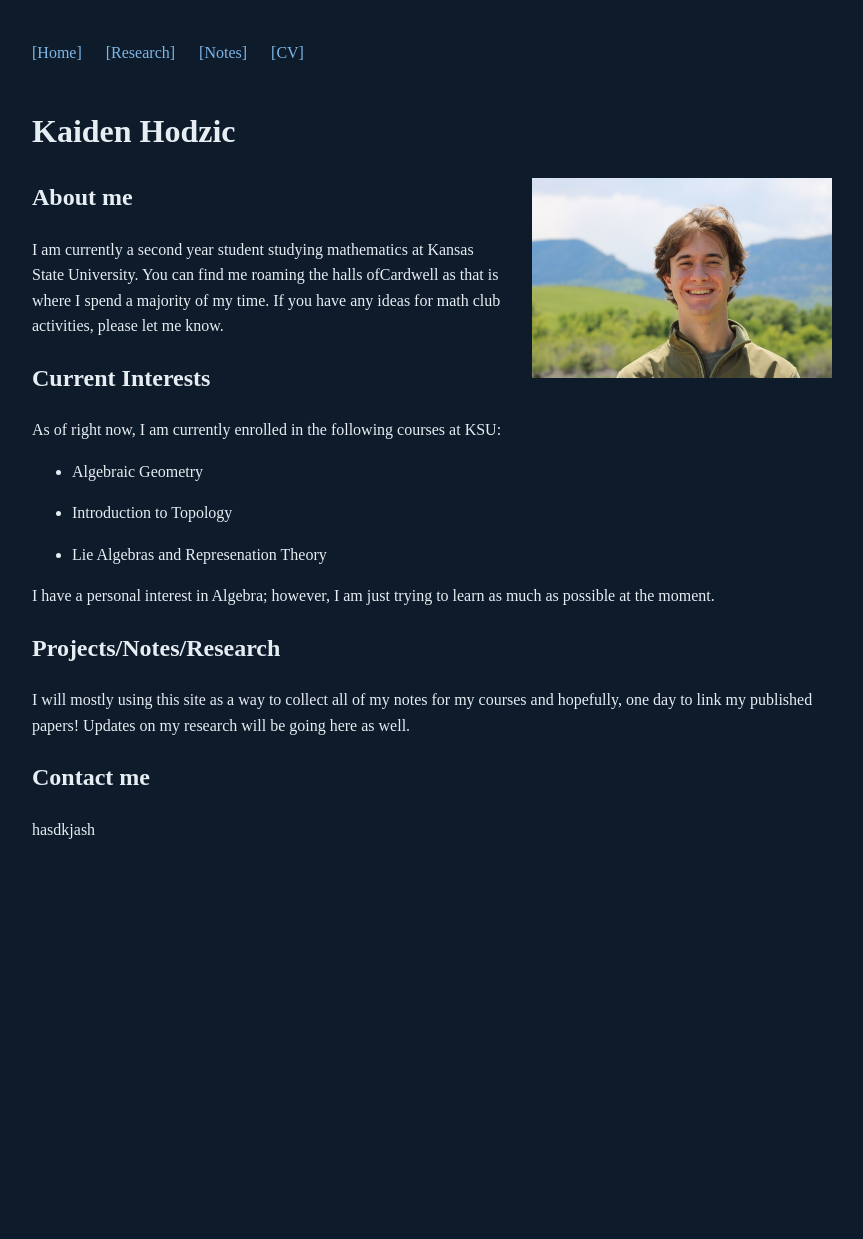
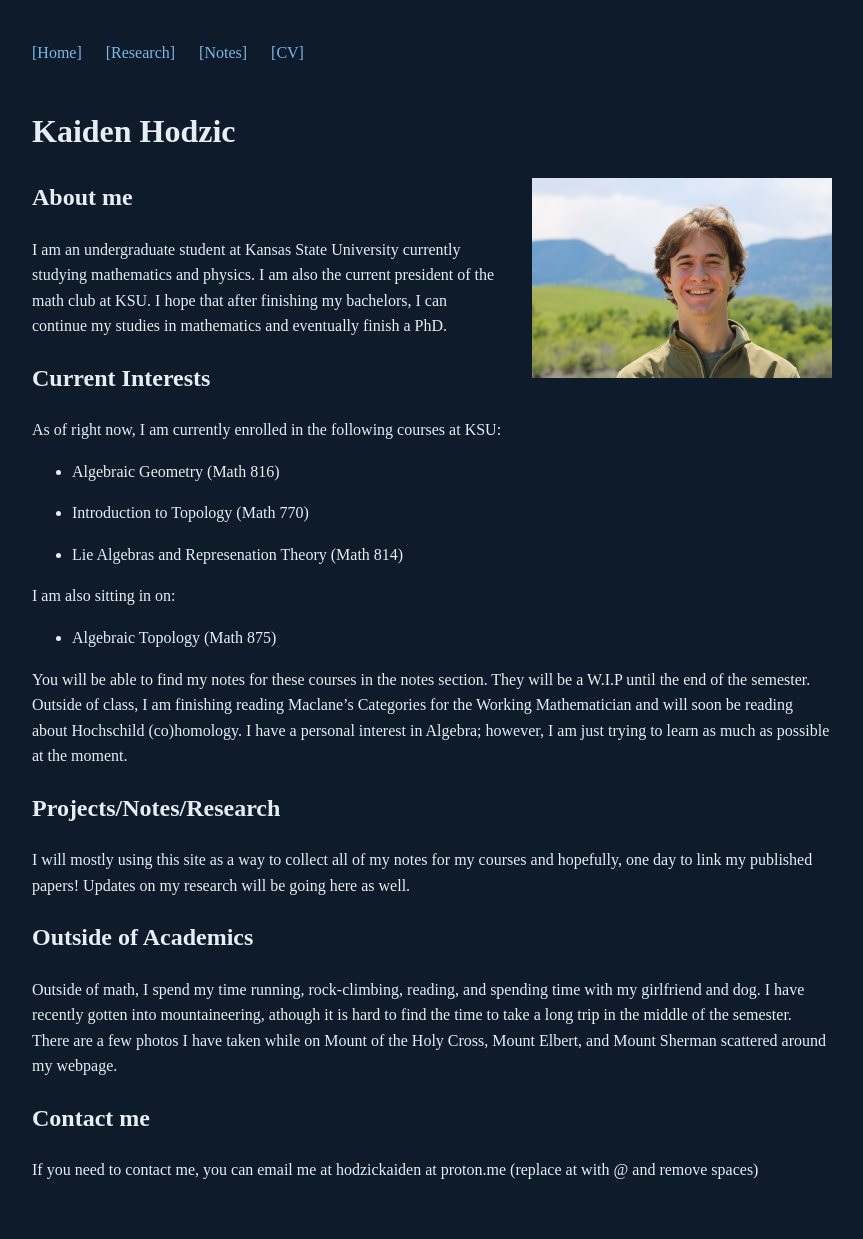
Before and after one commit to Zerofall5/Zerofall5.github.io, a Jekyll site: the page built from docs/index.markdown, in a window 1280 px wide. Shown: the whole page, without its empty margins (208-1071 px from the left). Built offline with Jekyll 4.4.1, drawn with Linux system fonts in a browser that asks for light colours; before the commit the page ends 900 px from its top, so only the background shows below that.

Commit message:
Added more to Home

```diff
--- a/docs/index.markdown
+++ b/docs/index.markdown
@@ -14,24 +14,34 @@ title: Home
 
 ## About me
 
-I am currently a second year student studying mathematics at Kansas State University. You can find me roaming the halls ofCardwell as that is where I spend a majority of my time. If you have any ideas for math club activities, please let me know.
+I am an undergraduate student at Kansas State University currently studying mathematics and physics. I am also the current president of the math club at KSU. I hope that after finishing my bachelors, I can continue my studies in mathematics and eventually finish a PhD.
 
 ## Current Interests
 
 As of right now, I am currently enrolled in the following courses at KSU:
 
-- Algebraic Geometry
+- Algebraic Geometry (Math 816)
 
-- Introduction to Topology
+- Introduction to Topology (Math 770)
 
-- Lie Algebras and Represenation Theory
+- Lie Algebras and Represenation Theory (Math 814)
 
+I am also sitting in on:
+
+- Algebraic Topology (Math 875)
+
+You will be able to find my notes for these courses in the notes section. They will be a W.I.P until the end of the semester.
+Outside of class, I am finishing reading Maclane's Categories for the Working Mathematician and will soon be reading about Hochschild (co)homology.
 I have a personal interest in Algebra; however, I am just trying to learn as much as possible at the moment.
 
 ## Projects/Notes/Research
 
 I will mostly using this site as a way to collect all of my notes for my courses and hopefully, one day to link my published papers! Updates on my research will be going here as well.
 
+
+## Outside of Academics
+
+Outside of math, I spend my time running, rock-climbing, reading, and spending time with my girlfriend and dog. I have recently gotten into mountaineering, athough it is hard to find the time to take a long trip in the middle of the semester. There are a few photos I have taken while on Mount of the Holy Cross, Mount Elbert, and Mount Sherman scattered around my webpage.
 ## Contact me
 
-hasdkjash
+If you need to contact me, you can email me at hodzickaiden at proton.me (replace at with @ and remove spaces)
```
